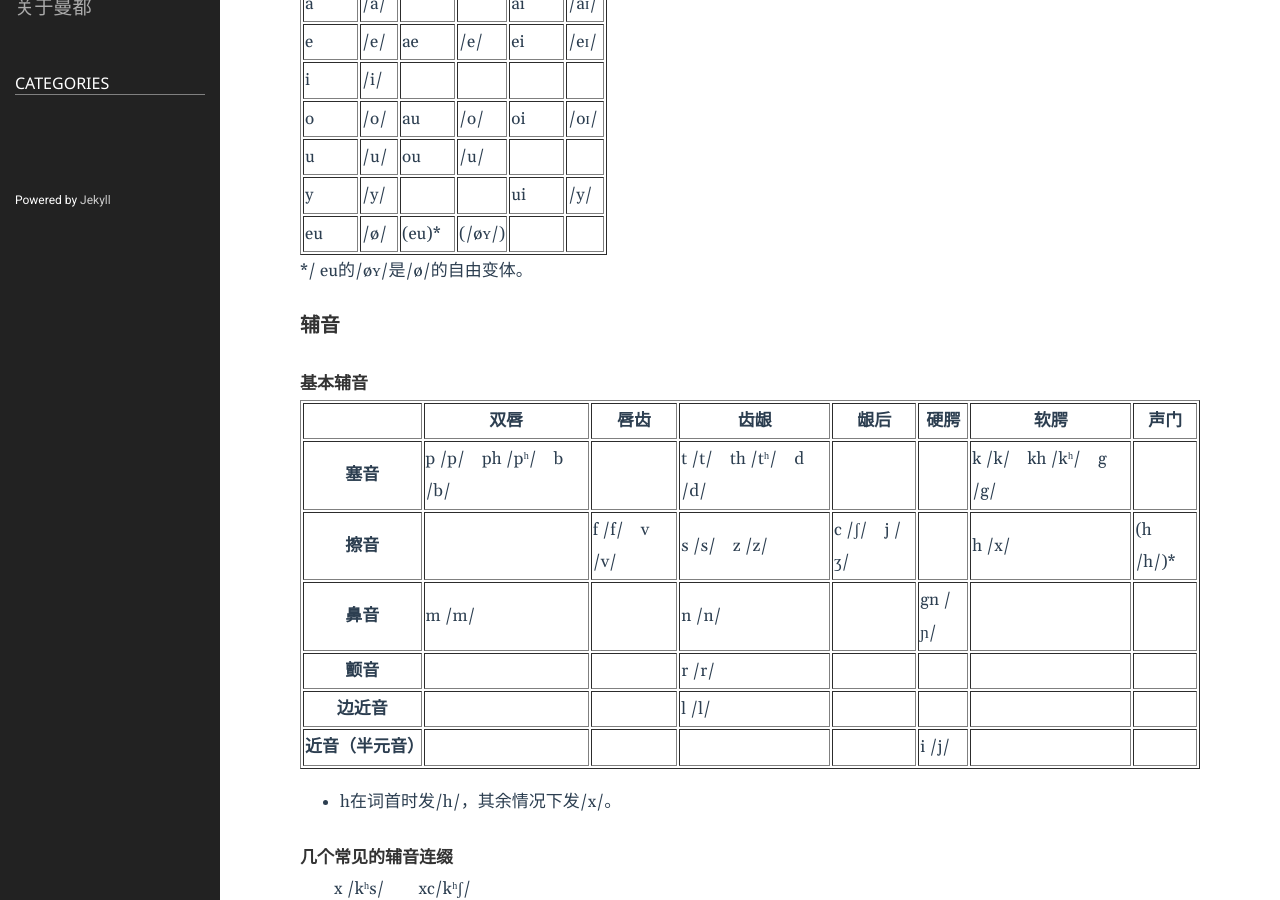
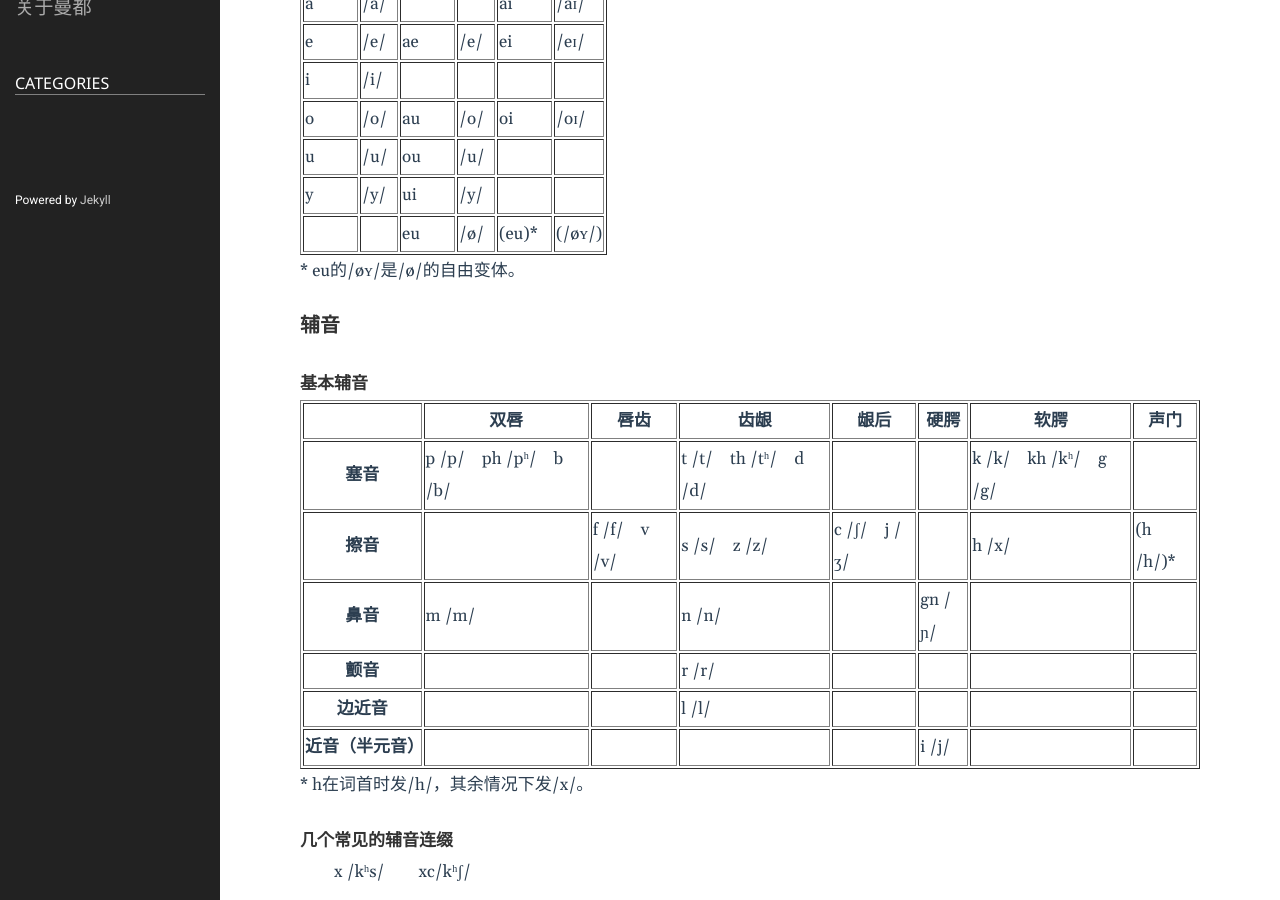
Before and after one commit to WenNianshuo/WenNianshuo.github.io, a Jekyll site: the page built from _posts/2022-01-10-发音.md, in a window 1280 px wide and 900 px high, scrolled down 265 px. Built offline with Jekyll 4.4.1, drawn with Linux system fonts in a browser that asks for light colours.

Commit message:
Update 2022-01-10-发音.md

```diff
--- a/_posts/2022-01-10-发音.md
+++ b/_posts/2022-01-10-发音.md
@@ -65,22 +65,22 @@ tags:
   <tr>
     <td>y</td>
     <td>/y/</td>
+    <td>ui</td>
+    <td>/y/</td>
     <td></td>
     <td></td>
-    <td>ui</td>
-    <td>/y/</td>
   </tr>
   <tr>
+    <td></td>
+    <td></td>
     <td>eu</td>
     <td>/ø/</td>
     <td>(eu)*</td>
     <td>(/øʏ/)</td>
-    <td></td>
-    <td></td>
   </tr>
 </table>
 
-*/ eu的/øʏ/是/ø/的自由变体。
+\* eu的/øʏ/是/ø/的自由变体。
 
 ### 辅音
 
@@ -159,7 +159,7 @@ tags:
   </tr>
 </table>
 
-* h在词首时发/h/，其余情况下发/x/。
+\* h在词首时发/h/，其余情况下发/x/。
 
 #### 几个常见的辅音连缀
 
```
